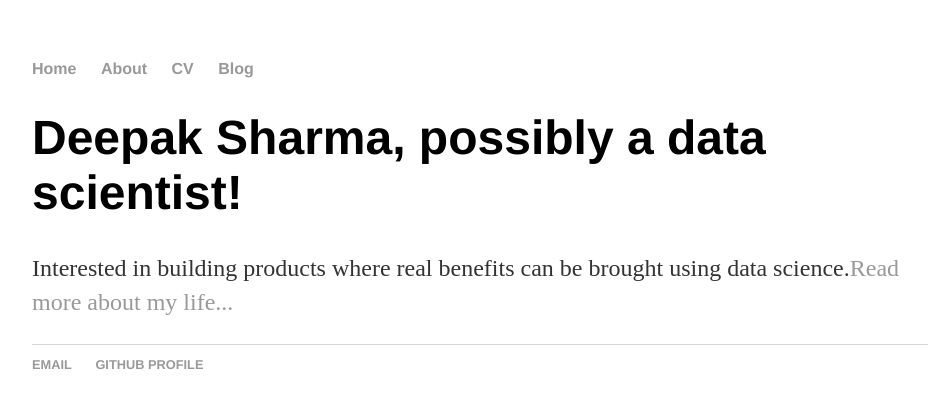
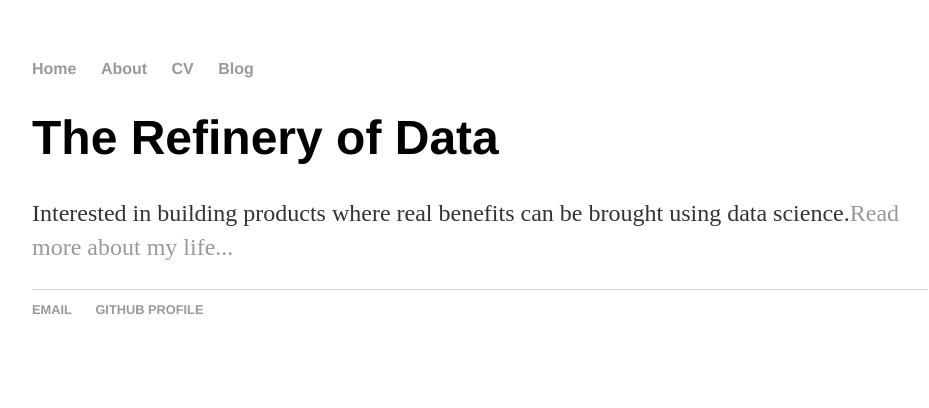
Before and after one commit to DeepakGitH/DeepakGitH.github.io, a Jekyll site: the page built from index.html, in a window 1280 px wide. Shown: the top 408 px of the page, without its empty margins (160-1089 px from the left). Built offline with Jekyll 4.4.1, drawn with Linux system fonts in a browser that asks for light colours; the list of posts is cut into pages by our own code.

Commit message:
Update index.html

```diff
--- a/index.html
+++ b/index.html
@@ -3,6 +3,6 @@ layout: default
 title: Deepak Sharma, Dealing with Data
 ---
 <div class="blurb">
-	<h1>Deepak Sharma, possibly a data scientist!</h1>
+	<h1>The Refinery of Data</h1>
 	<p>Interested in building products where real benefits can be brought using data science.<a href="/about">Read more about my life...</a></p>
 </div><!-- /.blurb -->
```
